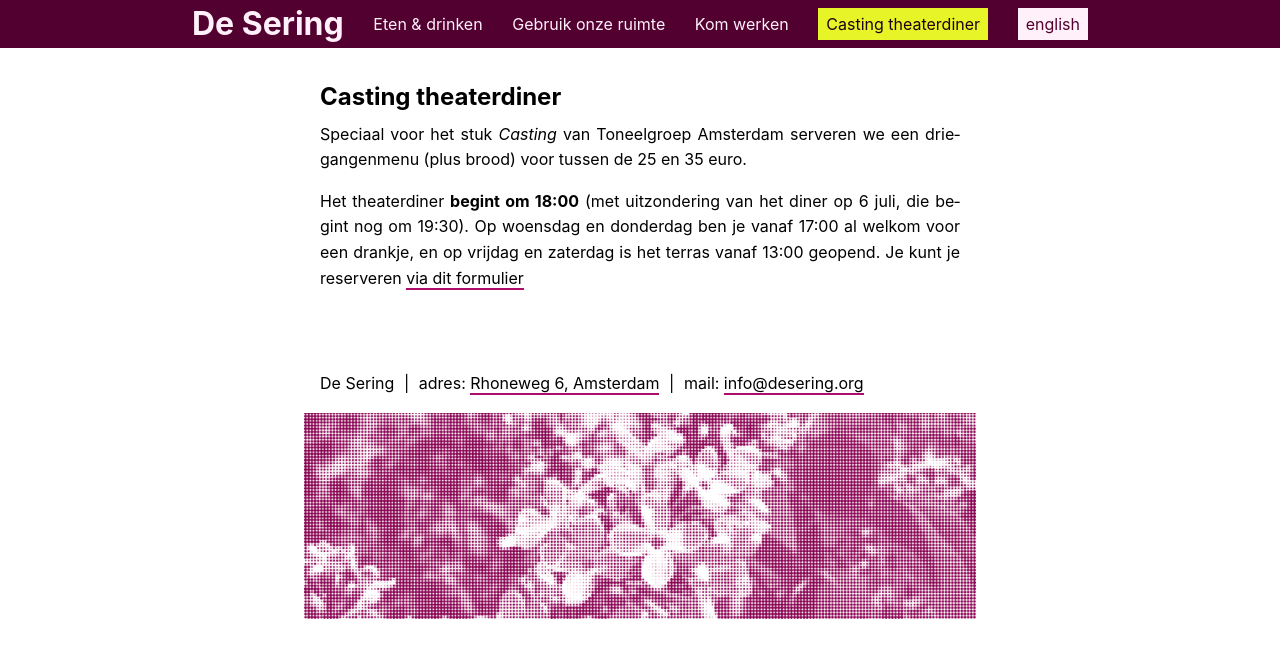
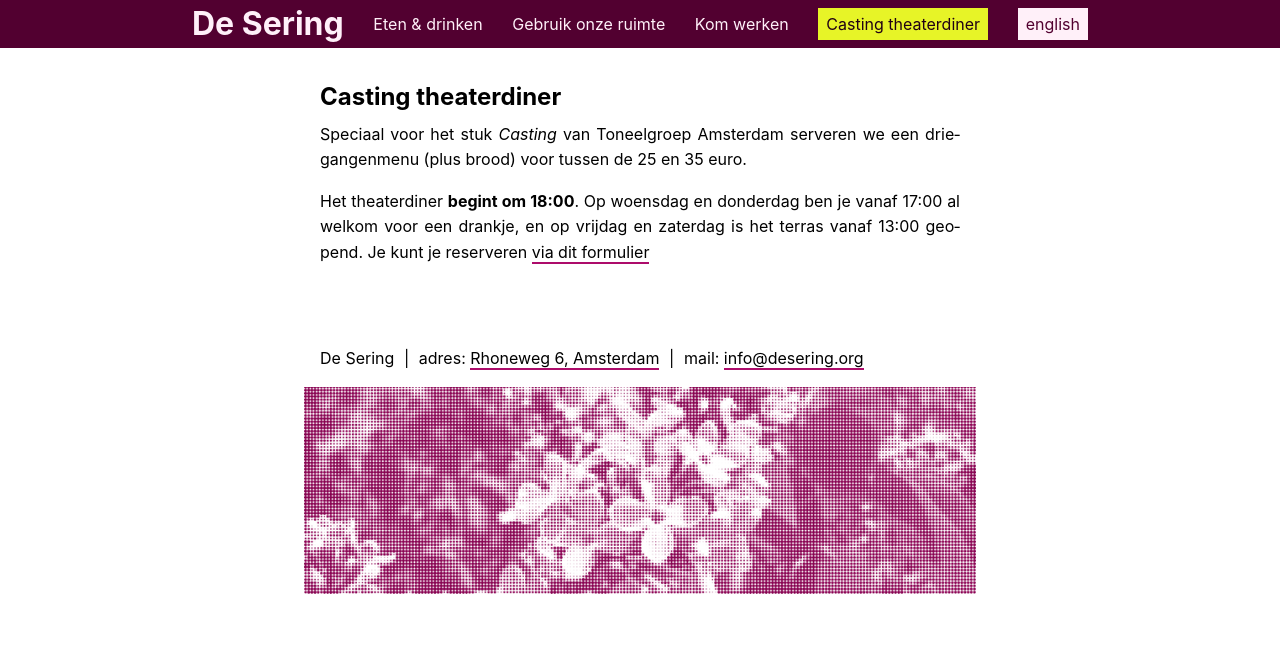
Before and after one commit to decoalitie/desering.org, a Jekyll site: the page built from casting-diner.html, in a window 1280 px wide. Shown: the top 658 px of the page. Built offline with Jekyll 4.4.1, drawn with Linux system fonts in a browser that asks for light colours; some web fonts are replaced; comment, search, counter and statistics services are not loaded.

Commit message:
Update start times for casting

```diff
--- a/casting-diner.html
+++ b/casting-diner.html
@@ -15,6 +15,6 @@
 </p>
 
 <p>
-  Het theaterdiner <strong>begint om 18:00</strong> (met uitzondering van het diner op 6 juli, die begint nog om 19:30). Op woensdag en donderdag ben je vanaf 17:00 al welkom voor een drankje, en op vrijdag en zaterdag is het terras vanaf 13:00 geopend.
+  Het theaterdiner <strong>begint om 18:00</strong>. Op woensdag en donderdag ben je vanaf 17:00 al welkom voor een drankje, en op vrijdag en zaterdag is het terras vanaf 13:00 geopend.
   Je kunt je reserveren <a href="https://forms.gle/yoBywgYqqA5cfntGA" rel="external" target="_blank">via dit formulier</a>
 </p>
--- a/en/casting-dinner.html
+++ b/en/casting-dinner.html
@@ -15,5 +15,5 @@
 </p>
 
 <p>
-  The theater dinner <strong>starts at 18:00</strong> (with the exception of the dinner on July 6th, which still starts at 19:30). On Wednesday and Thursday you are welcome from 17:00 for a drink, and on Friday and Saturday the terrace will be open from 13:00. You can make your reservation through <a href="https://forms.gle/yoBywgYqqA5cfntGA" rel="external" target="_blank">this form</a> (dutch)
+  The theater dinner <strong>starts at 18:00</strong>. On Wednesday and Thursday you are welcome from 17:00 for a drink, and on Friday and Saturday the terrace will be open from 13:00. You can make your reservation through <a href="https://forms.gle/yoBywgYqqA5cfntGA" rel="external" target="_blank">this form</a> (dutch)
 </p>
```
